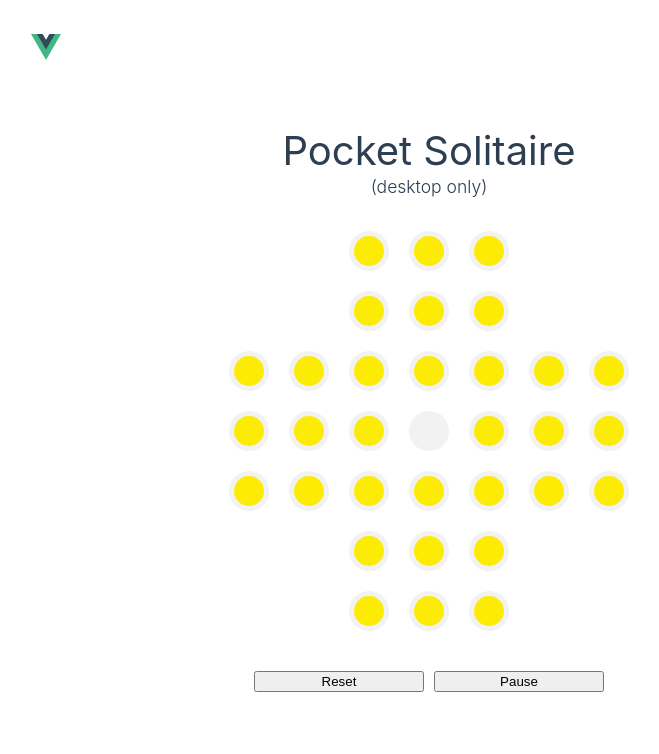
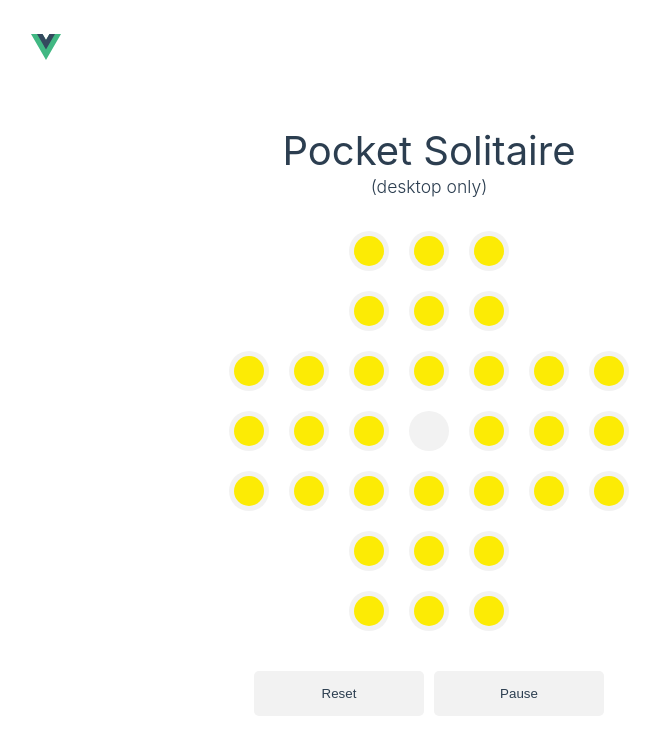
Before and after one commit to Ben-Bromley/vue-todo, a Vue app: page /pocket-solitaire in a window 1280 px wide. Shown: the top 754 px of the page, without its empty margins (211-870 px from the left). Built offline with nearby package versions, Linux system fonts and the light colour scheme.

Commit message:
add basic button styles

```diff
--- a/src/assets/app.css
+++ b/src/assets/app.css
@@ -1,4 +1,16 @@
 h1 {
-    margin-bottom: 25px;
-    font-size: 2.5rem;
-  }
+  margin-bottom: 25px;
+  font-size: 2.5rem;
+}
+
+button {
+  border: none;
+  background: var(--color-background-mute);
+  color: var(--color-text);
+  padding: 15px;
+  border-radius: 5px;
+}
+
+button:hover {
+  background: var(--color-background-soft);
+}
```
